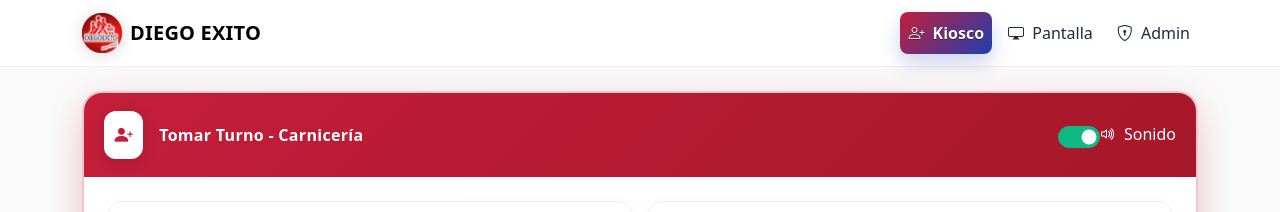
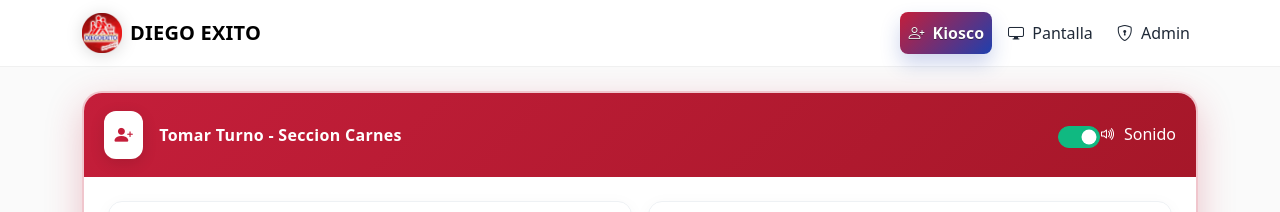
Before and after one commit to pachecop123/digiturno, a Vue app: page /kiosk in a window 1280 px wide. Shown: the top 212 px of the page. Built offline with nearby package versions, Linux system fonts and the light colour scheme; no server answers.

Commit message:
cambio de nombre en display y recibo

```diff
--- a/src/views/Display.vue
+++ b/src/views/Display.vue
@@ -32,7 +32,7 @@
             <div class="icon-wrapper-carniceria">
               <i class="bi bi-person-lines-fill"></i>
             </div>
-            <span class="section-title">Turno Actual - Carnicería</span>
+            <span class="section-title">Turno Actual - Seccion Carnes</span>
           </header>
 
           <div class="tile-body-modern">
@@ -40,7 +40,7 @@
               <div class="turn-number-carniceria" :class="{ 'animate-number': popAnim }">
                 {{ showing }}
               </div>
-              <div class="turn-label-carniceria">CARNICERÍA</div>
+              <div class="turn-label-carniceria">Seccion Carnes</div>
             </div>
           </div>
 
--- a/src/views/Kiosk.vue
+++ b/src/views/Kiosk.vue
@@ -7,7 +7,7 @@
           <div class="icon-wrapper-carniceria">
             <i class="bi bi-person-plus-fill"></i>
           </div>
-          <span class="section-title">Tomar Turno - Carnicería</span>
+          <span class="section-title">Tomar Turno - Seccion Carnes</span>
 
           <!-- Preferencias rápidas -->
           <div class="ms-auto d-flex align-items-center gap-3">
@@ -110,7 +110,7 @@
     <div id="ticket-print" aria-hidden="true">
       <div class="tp-wrapper">
         <div class="tp-brand">DIEGO ÉXITO</div>
-        <div class="tp-sub">Carnicería</div>
+        <div class="tp-sub">Seccion Carnes</div>
 
         <div class="tp-sep">--------------------------------</div>
 
@@ -193,7 +193,7 @@ function downloadTicketPdf() {
 
   doc.setFont('helvetica', 'normal')
   doc.setFontSize(12)
-  doc.text('Carnicería', cx, y, { align: 'center' }); y += 6
+  doc.text('Seccion carnes', cx, y, { align: 'center' }); y += 6
 
   // Separador
   doc.setDrawColor(0); doc.setLineWidth(0.2)
```
Also changed, not shown: public/ads/logo.png (deleted).
